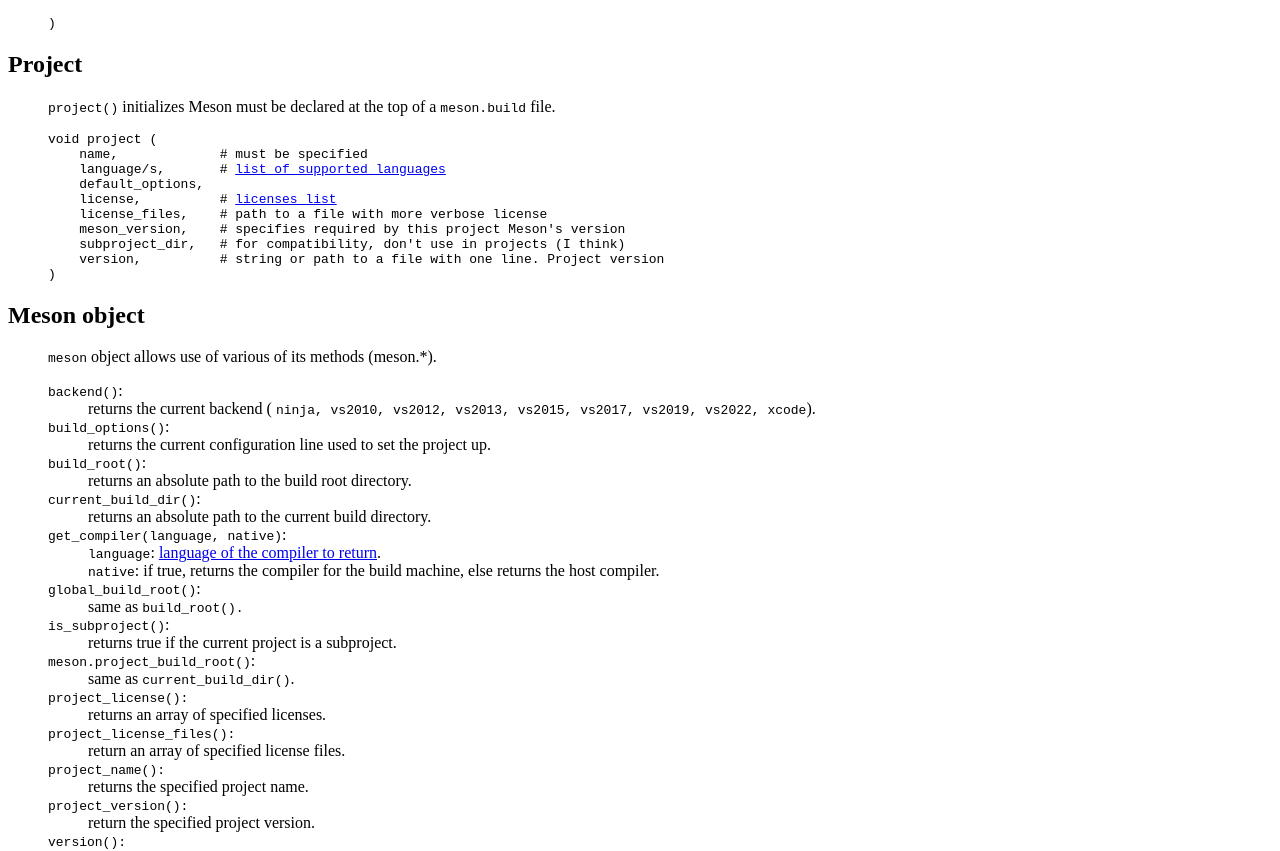
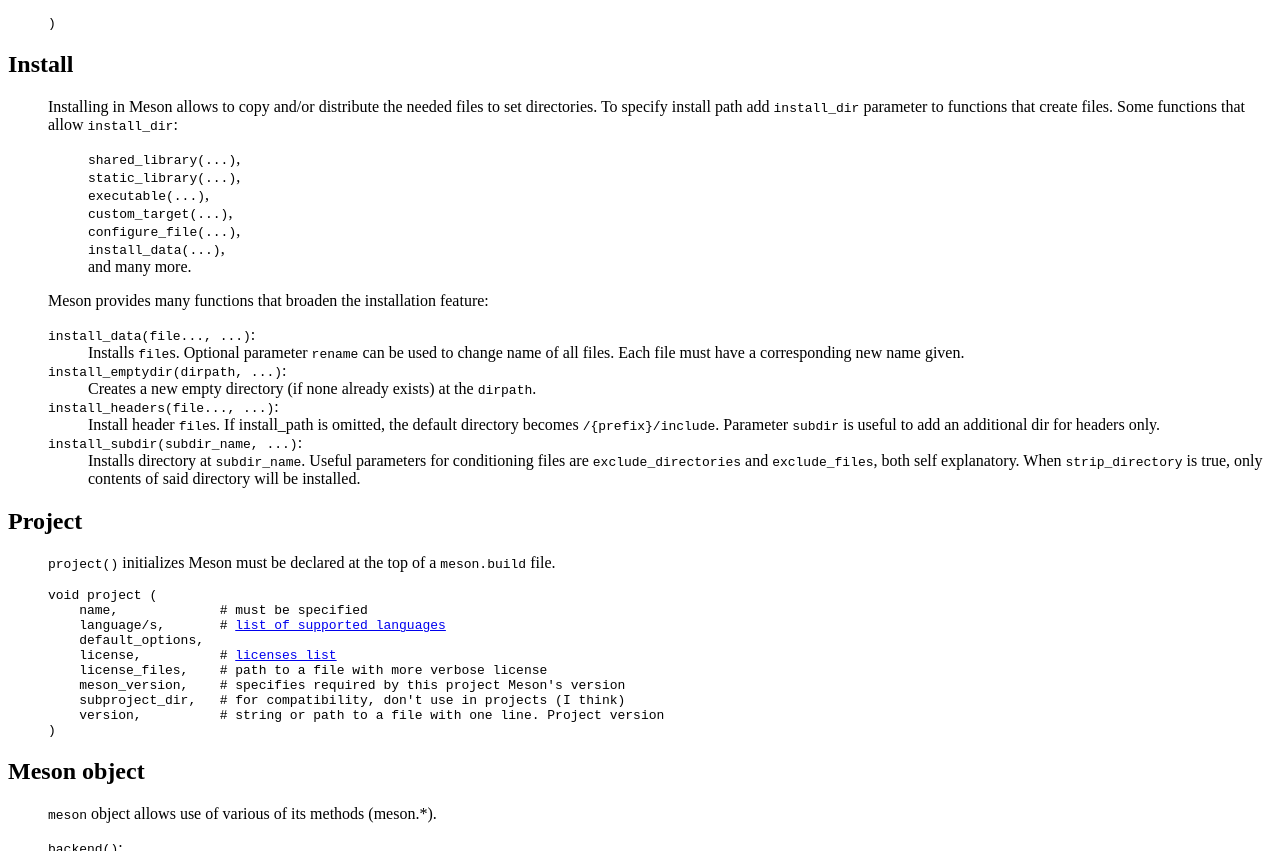
Before and after one commit to Genkunen/Genkunen.github.io, a plain HTML site: page Meson.html in a window 1280 px wide. Shown: the part 1495-2346 px from the top of the page. Drawn offline with Linux system fonts and the light colour scheme.

Commit message:
Added Meson Install section

```diff
--- a/Meson.html
+++ b/Meson.html
@@ -146,6 +146,50 @@ option('o7', type: 'feature', value: 'enabled', deprecated: {'true': 'enabled',
                 </dl>
             </dd>
             <!--=============================================================-->
+            <dt><a name="install"><h2>Install</h2></a></dt>
+            <dd>
+                <p>
+                    Installing in Meson allows to copy and/or distribute the
+                    needed files to set directories. To specify install path add
+                    <code>install_dir</code> parameter to functions that create
+                    files. Some functions that allow <code>install_dir</code>:
+                </p>
+                <dl>
+                    <dd><code>shared_library(...)</code>,</dd>
+                    <dd><code>static_library(...)</code>,</dd>
+                    <dd><code>executable(...)</code>,</dd>
+                    <dd><code>custom_target(...)</code>,</dd>
+                    <dd><code>configure_file(...)</code>,</dd>
+                    <dd><code>install_data(...)</code>,</dd>
+                    <dd>and many more.</dd>
+                </dl>
+                <p>Meson provides many functions that broaden the installation
+                    feature:</p>
+                <dl>
+                    <dt><code>install_data(file..., ...)</code>:</dt>
+                    <dd>Installs <code>file</code>s. Optional parameter
+                        <code>rename</code> can be used to change name of all
+                        files. Each file must have a corresponding new name
+                        given.</dd>
+                    <dt><code>install_emptydir(dirpath, ...)</code>:</dt>
+                    <dd>Creates a new empty directory (if none already exists)
+                        at the <code>dirpath</code>.</dd>
+                    <dt><code>install_headers(file..., ...)</code>:</dt>
+                    <dd>Install header <code>file</code>s. If install_path is
+                        omitted, the default directory becomes
+                        <code>/{prefix}/include</code>. Parameter
+                        <code>subdir</code> is useful to add an additional dir
+                        for headers only.</dd>
+                    <dt><code>install_subdir(subdir_name, ...)</code>:</dt>
+                    <dd>Installs directory at <code>subdir_name</code>. Useful
+                        parameters for conditioning files are
+                        <code>exclude_directories</code> and
+                        <code>exclude_files</code>, both self explanatory. When
+                        <code>strip_directory</code> is true, only contents of
+                        said directory will be installed.</dd>
+                </dl>
+            </dd>
+            <!--=============================================================-->
             <dt><a name="project"><h2>Project</h2></a></dt>
             <dd>
                 <p>
```
Also changed, not shown: index.html (+6 -0 lines).
